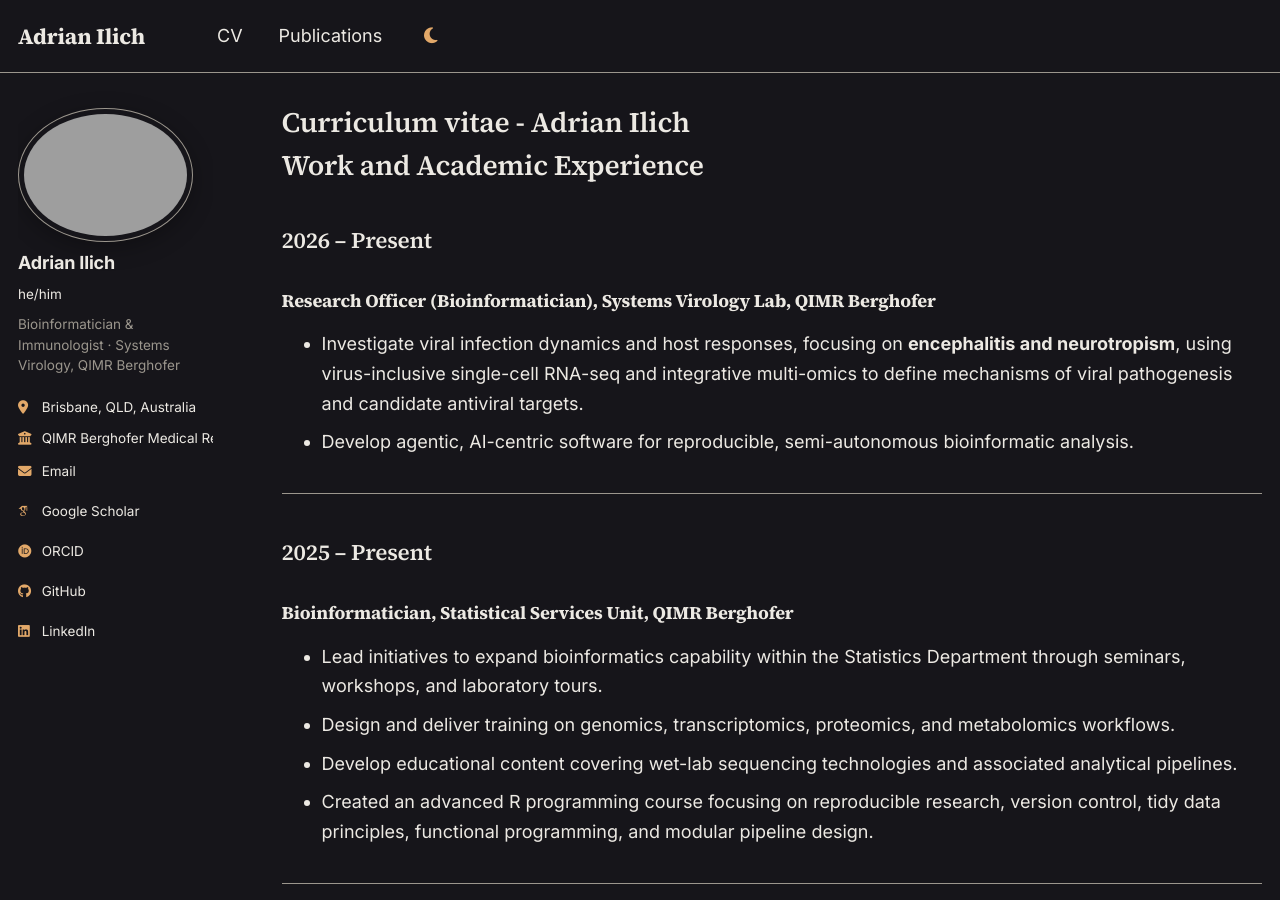
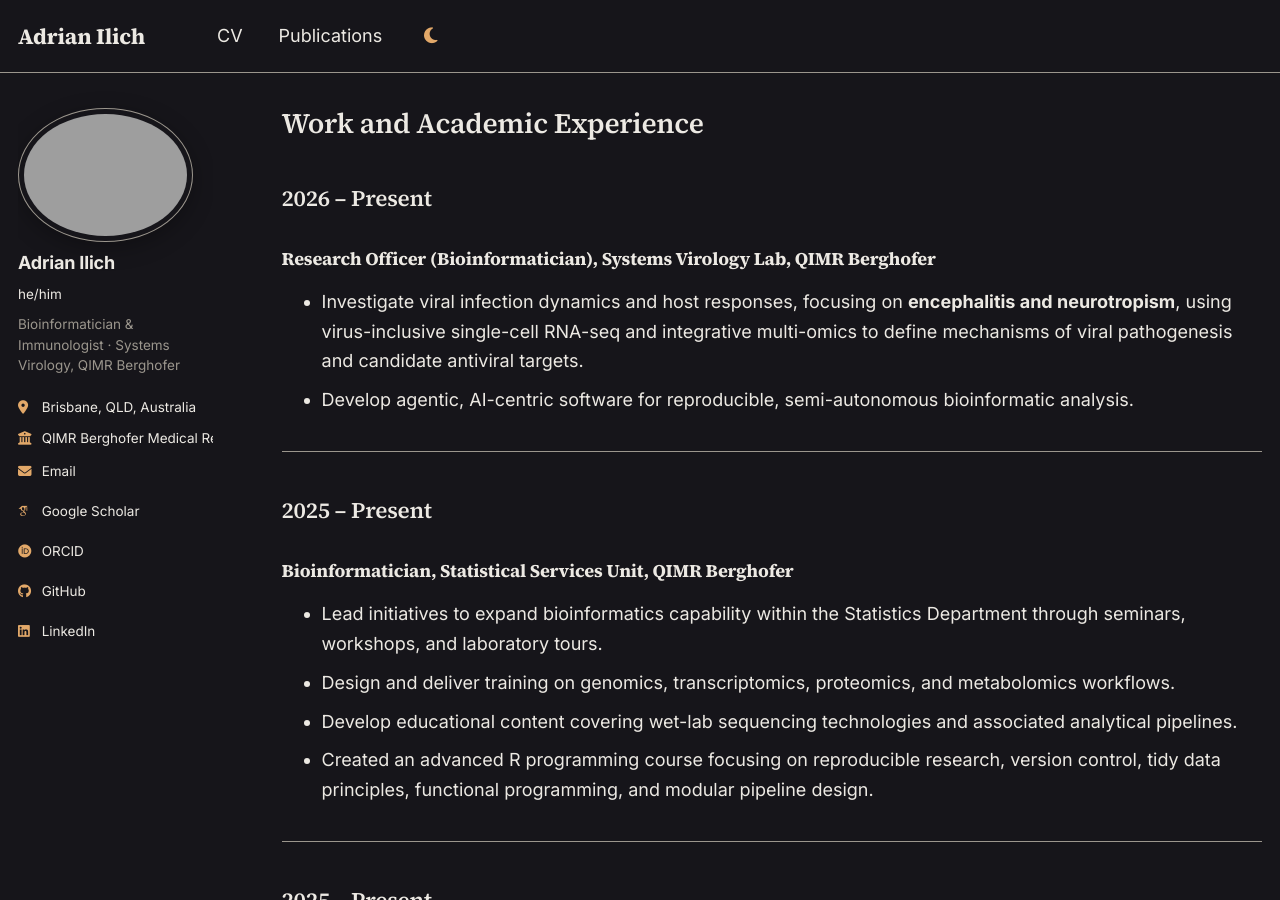
Before and after one commit to Adrian-I-lab/Adrian-I-lab.github.io, a Jekyll site: the page built from _pages/cv.md, in a window 1280 px wide and 900 px high. Built offline with Jekyll 4.4.1, drawn with Linux system fonts in a browser that asks for light colours; some web fonts are replaced; a script that is not in the unit is left out.

Commit message:
CV: hide redundant page-title heading
Add an optional hide_page_title flag to the archive layout and set it on
the CV page, so "Work and Academic Experience" is the single top heading
instead of stacking under a repeated "Curriculum vitae - Adrian Ilich".
The front-matter title is kept for the <title> tag / SEO.

Co-Authored-By: Claude Opus 4.8 <noreply@anthropic.com>

```diff
--- a/_layouts/archive.html
+++ b/_layouts/archive.html
@@ -16,7 +16,7 @@ layout: default
   {% include sidebar.html %}
 
   <div class="archive">
-    {% unless page.header.overlay_color or page.header.overlay_image %}
+    {% unless page.header.overlay_color or page.header.overlay_image or page.hide_page_title %}
       <h1 class="page__title">{{ page.title }}</h1>
     {% endunless %}
     {{ content }}
```
Also changed, not shown: _pages/cv.md (+1 -0 lines).
